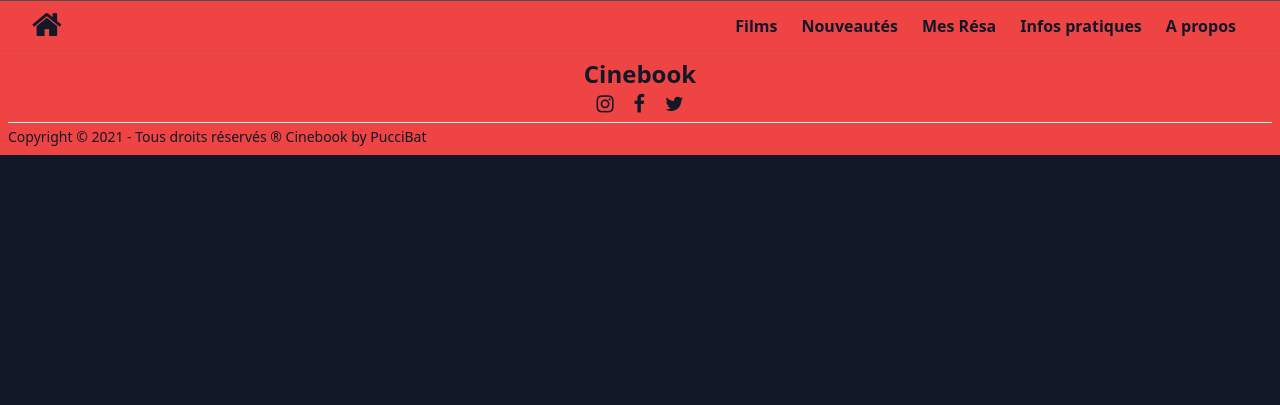
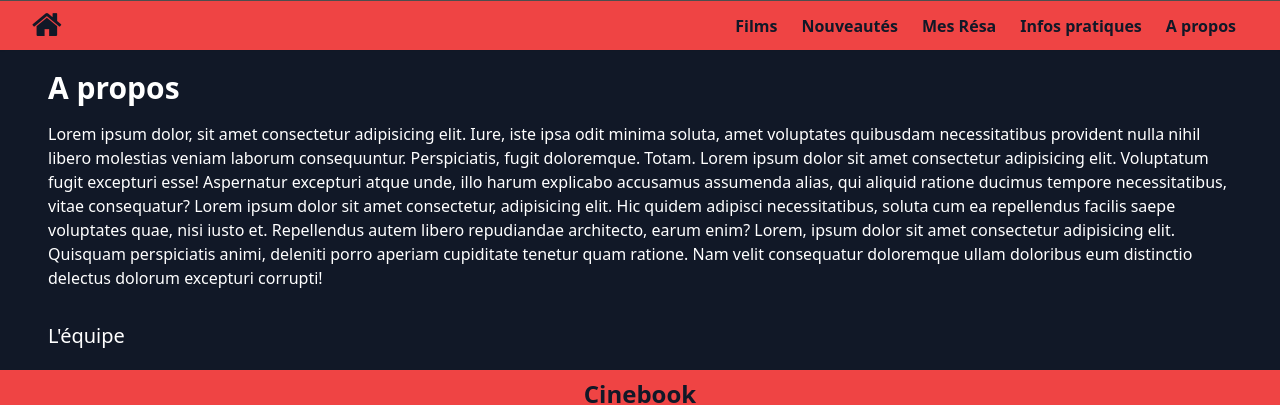
Before and after one commit to Puccibat/Cinebook, a React (Create React App) app in the folder client/: page /about in a window 1280 px wide. Shown: the part 539-944 px from the top of the page. Before the commit the page ends 800 px from the top, so only its background shows below. Built offline with nearby package versions, Linux system fonts and the light colour scheme; grey boxes are pictures that could not be loaded.

Commit message:
About page ok

```diff
--- a/client/src/App.js
+++ b/client/src/App.js
@@ -1,5 +1,6 @@
 import React, { useState, useEffect } from 'react';
 import { BrowserRouter as Router, Route, Switch } from 'react-router-dom';
+import About from './components/About';
 import Dropdown from './components/Dropdown';
 import Footer from './components/Footer';
 import Header from './components/Header';
@@ -38,6 +39,7 @@ function App() {
         <Route path='/' exact component={HomeScreen} />
         <Route path='/movie/:movieId' exact component={MovieDetail} />
         <Route path='/infos' exact component={Infos} />
+        <Route path='/about' exact component={About} />
       </Switch>
       <Footer />
     </Router>
--- /dev/null
+++ b/client/src/components/About.js
@@ -0,0 +1,32 @@
+import React from 'react';
+
+const About = () => {
+  return (
+    <div>
+      <div className='container text-white my-5 mx-auto px-4 md:px-12'>
+        <h1 className='text-3xl font-semibold'>A propos</h1>
+        <p className='py-4'>
+          Lorem ipsum dolor, sit amet consectetur adipisicing elit. Iure, iste
+          ipsa odit minima soluta, amet voluptates quibusdam necessitatibus
+          provident nulla nihil libero molestias veniam laborum consequuntur.
+          Perspiciatis, fugit doloremque. Totam. Lorem ipsum dolor sit amet
+          consectetur adipisicing elit. Voluptatum fugit excepturi esse!
+          Aspernatur excepturi atque unde, illo harum explicabo accusamus
+          assumenda alias, qui aliquid ratione ducimus tempore necessitatibus,
+          vitae consequatur? Lorem ipsum dolor sit amet consectetur, adipisicing
+          elit. Hic quidem adipisci necessitatibus, soluta cum ea repellendus
+          facilis saepe voluptates quae, nisi iusto et. Repellendus autem libero
+          repudiandae architecto, earum enim? Lorem, ipsum dolor sit amet
+          consectetur adipisicing elit. Quisquam perspiciatis animi, deleniti
+          porro aperiam cupiditate tenetur quam ratione. Nam velit consequatur
+          doloremque ullam doloribus eum distinctio delectus dolorum excepturi
+          corrupti!
+        </p>
+
+        <h3 className='pt-4 text-xl'>L'équipe</h3>
+      </div>
+    </div>
+  );
+};
+
+export default About;
--- a/client/src/components/Navbar.js
+++ b/client/src/components/Navbar.js
@@ -53,7 +53,7 @@ const Navbar = ({ toggle }) => {
 
         <Link
           className='p-3 border-b-2 border-transparent hover:border-white'
-          to='/'
+          to='/about'
         >
           A propos
         </Link>
```
Also changed, not shown: client/src/components/Header.js (+0 -40 lines), 1 other file (tests, documents, lock files or other folders).
